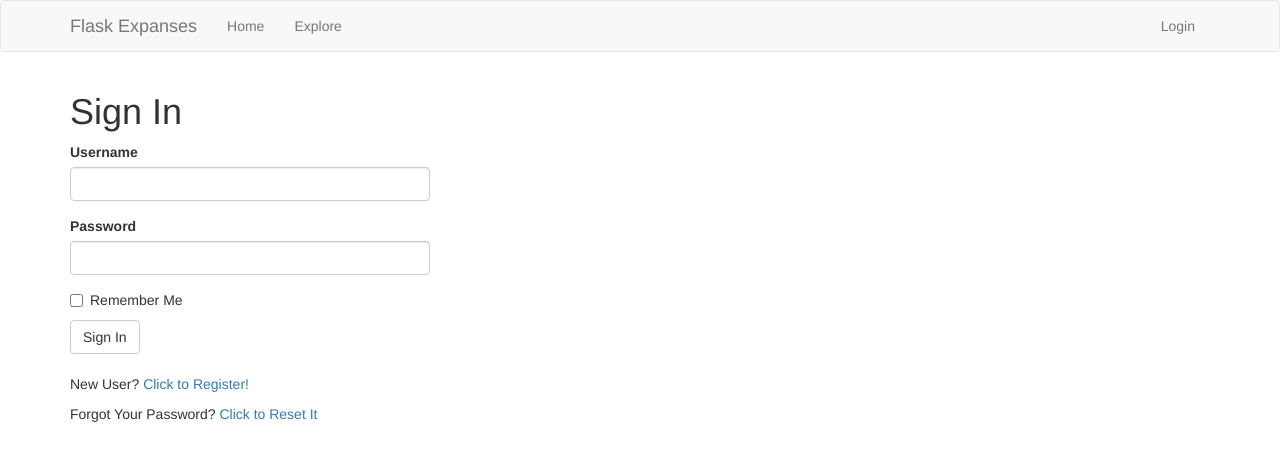
After one commit to dkeza/flaskexpenses, a Flask app: page /login in a window 1280 px wide. The commit adds this page. Shown: the top 461 px of the page. Run offline with Flask 2, Linux system fonts and the light colour scheme; some libraries are stand-ins or nearby versions.

Commit message:
Register and login user

```diff
--- a/app/__init__.py
+++ b/app/__init__.py
@@ -3,11 +3,14 @@ from config import Config
 from flask_bootstrap import Bootstrap
 from flask_sqlalchemy import SQLAlchemy
 from flask_migrate import Migrate
+from flask_login import LoginManager
 
 app = Flask(__name__)
 app.config.from_object(Config)
 db = SQLAlchemy(app)
 migrate = Migrate(app, db)
 bootstrap = Bootstrap(app)
+login = LoginManager(app)
+login.login_view = 'login'
 
 from app import routes, models
--- /dev/null
+++ b/app/forms.py
@@ -0,0 +1,30 @@
+from flask_wtf import FlaskForm
+from wtforms import StringField, PasswordField, BooleanField, SubmitField
+from wtforms.validators import ValidationError, DataRequired, Email, EqualTo
+from app.models import User
+
+
+class LoginForm(FlaskForm):
+    username = StringField('Username', validators=[DataRequired()])
+    password = PasswordField('Password', validators=[DataRequired()])
+    remember_me = BooleanField('Remember Me')
+    submit = SubmitField('Sign In')
+
+
+class RegistrationForm(FlaskForm):
+    username = StringField('Username', validators=[DataRequired()])
+    email = StringField('Email', validators=[DataRequired(), Email()])
+    password = PasswordField('Password', validators=[DataRequired()])
+    password2 = PasswordField(
+        'Repeat Password', validators=[DataRequired(), EqualTo('password')])
+    submit = SubmitField('Register')
+
+    def validate_username(self, username):
+        user = User.query.filter_by(username=username.data).first()
+        if user is not None:
+            raise ValidationError('Please use a different username.')
+
+    def validate_email(self, email):
+        user = User.query.filter_by(email=email.data).first()
+        if user is not None:
+            raise ValidationError('Please use a different email address.')
--- a/app/routes.py
+++ b/app/routes.py
@@ -1,7 +1,80 @@
-from flask import render_template, flash, redirect, url_for
-from app import app
+from flask import render_template, flash, redirect, url_for, request
+from flask_login import login_user, logout_user, current_user, login_required
+from werkzeug.urls import url_parse
+from app import app, db
+from app.forms import LoginForm, RegistrationForm
+from app.models import User
 
 @app.route('/', methods=['GET', 'POST'])
 @app.route('/index', methods=['GET', 'POST'])
+@login_required
 def index():
     return render_template('index.html', title='Home')
+
+@app.route('/login', methods=['GET', 'POST'])
+def login():
+    if current_user.is_authenticated:
+        return redirect(url_for('index'))
+    form = LoginForm()
+    if form.validate_on_submit():
+        user = User.query.filter_by(username=form.username.data).first()
+        if user is None or not user.check_password(form.password.data):
+            flash('Invalid username or password')
+            return redirect(url_for('login'))
+        login_user(user, remember=form.remember_me.data)
+        next_page = request.args.get('next')
+        if not next_page or url_parse(next_page).netloc != '':
+            next_page = url_for('index')
+        return redirect(next_page)
+    return render_template('login.html', title='Sign In', form=form)
+
+
+@app.route('/logout')
+def logout():
+    logout_user()
+    return redirect(url_for('index'))
+
+
+@app.route('/register', methods=['GET', 'POST'])
+def register():
+    if current_user.is_authenticated:
+        return redirect(url_for('index'))
+    form = RegistrationForm()
+    if form.validate_on_submit():
+        user = User(username=form.username.data, email=form.email.data)
+        user.set_password(form.password.data)
+        db.session.add(user)
+        db.session.commit()
+        flash('Congratulations, you are now a registered user!')
+        return redirect(url_for('login'))
+    return render_template('register.html', title='Register', form=form)
+
+@app.route('/reset_password_request', methods=['GET', 'POST'])
+def reset_password_request():
+    if current_user.is_authenticated:
+        return redirect(url_for('index'))
+    form = ResetPasswordRequestForm()
+    if form.validate_on_submit():
+        user = User.query.filter_by(email=form.email.data).first()
+        if user:
+            send_password_reset_email(user)
+        flash('Check your email for the instructions to reset your password')
+        return redirect(url_for('login'))
+    return render_template('reset_password_request.html',
+                           title='Reset Password', form=form)
+
+
+@app.route('/reset_password/<token>', methods=['GET', 'POST'])
+def reset_password(token):
+    if current_user.is_authenticated:
+        return redirect(url_for('index'))
+    user = User.verify_reset_password_token(token)
+    if not user:
+        return redirect(url_for('index'))
+    form = ResetPasswordForm()
+    if form.validate_on_submit():
+        user.set_password(form.password.data)
+        db.session.commit()
+        flash('Your password has been reset.')
+        return redirect(url_for('login'))
+    return render_template('reset_password.html', form=form)
--- a/app/templates/base.html
+++ b/app/templates/base.html
@@ -34,7 +34,11 @@
                     <li><a href="#">Explore</a></li>
                 </ul>
                 <ul class="nav navbar-nav navbar-right">
-                    <li><a href="#">Login</a></li>
+                    {% if current_user.is_anonymous %}
+                    <li><a href="{{ url_for('login') }}">Login</a></li>
+                    {% else %}
+                    <li><a href="{{ url_for('logout') }}">Logout</a></li>
+                    {% endif %}
                 </ul>
             </div>
         </div>
--- a/app/templates/index.html
+++ b/app/templates/index.html
@@ -1,5 +1,5 @@
 {% extends "base.html" %}
 
 {% block app_content %}
-    <h1>Index</h1>
+<h1>Hi, {{ current_user.username }}!</h1>
 {% endblock %}
--- /dev/null
+++ b/app/templates/login.html
@@ -0,0 +1,17 @@
+{% extends 'base.html' %}
+{% import 'bootstrap/wtf.html' as wtf %}
+
+{% block app_content %}
+    <h1>Sign In</h1>
+    <div class="row">
+        <div class="col-md-4">
+            {{ wtf.quick_form(form) }}
+        </div>
+    </div>
+    <br>
+    <p>New User? <a href="{{ url_for('register') }}">Click to Register!</a></p>
+    <p>
+        Forgot Your Password?
+        <a href="{{ url_for('reset_password_request') }}">Click to Reset It</a>
+    </p>
+{% endblock %}
--- a/requirements.txt
+++ b/requirements.txt
@@ -5,8 +5,10 @@ colorama==0.3.9
 dominate==2.3.1
 Flask==0.12.2
 Flask-Bootstrap==3.3.7.1
+Flask-Login==0.4.1
 Flask-Migrate==2.1.1
 Flask-SQLAlchemy==2.3.2
+Flask-WTF==0.14.2
 isort==4.3.4
 itsdangerous==0.24
 Jinja2==2.10
@@ -22,3 +24,4 @@ SQLAlchemy==1.2.3
 visitor==0.1.3
 Werkzeug==0.14.1
 wrapt==1.10.11
+WTForms==2.1
```
Also changed, not shown: app/models.py (+14 -1 lines), app/templates/register.html (added, +11 -0 lines), app/templates/reset_password.html (added, +11 -0 lines), app/templates/reset_password_request.html (added, +11 -0 lines).
